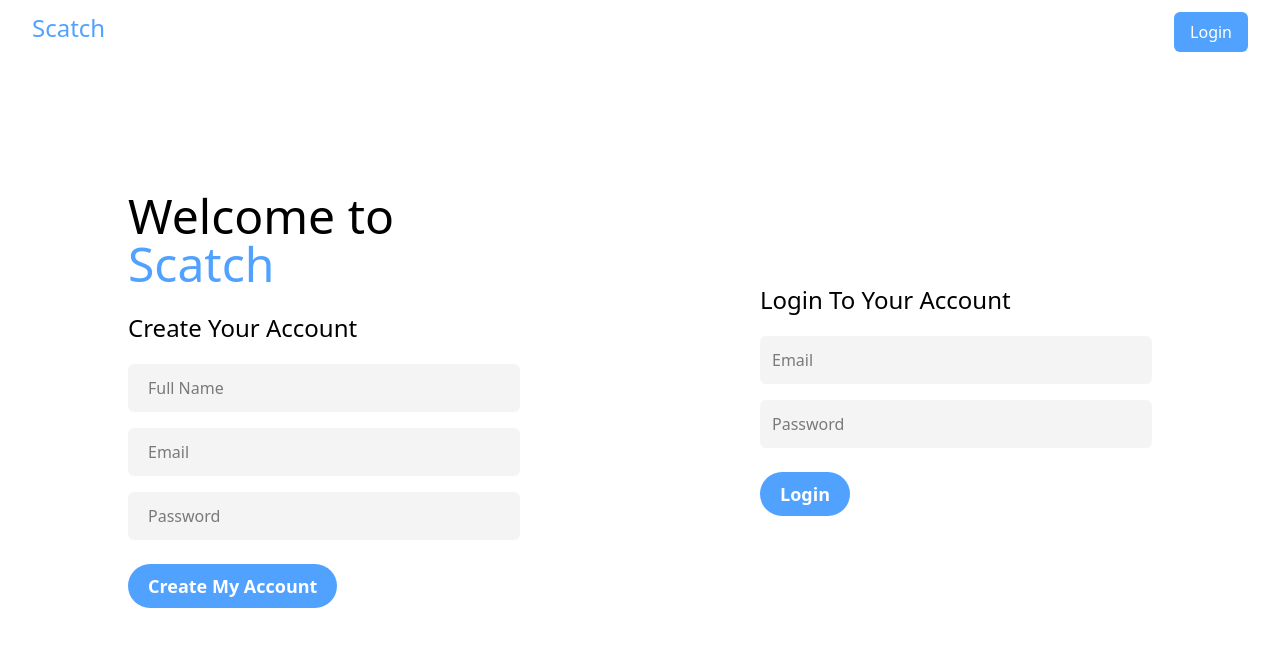
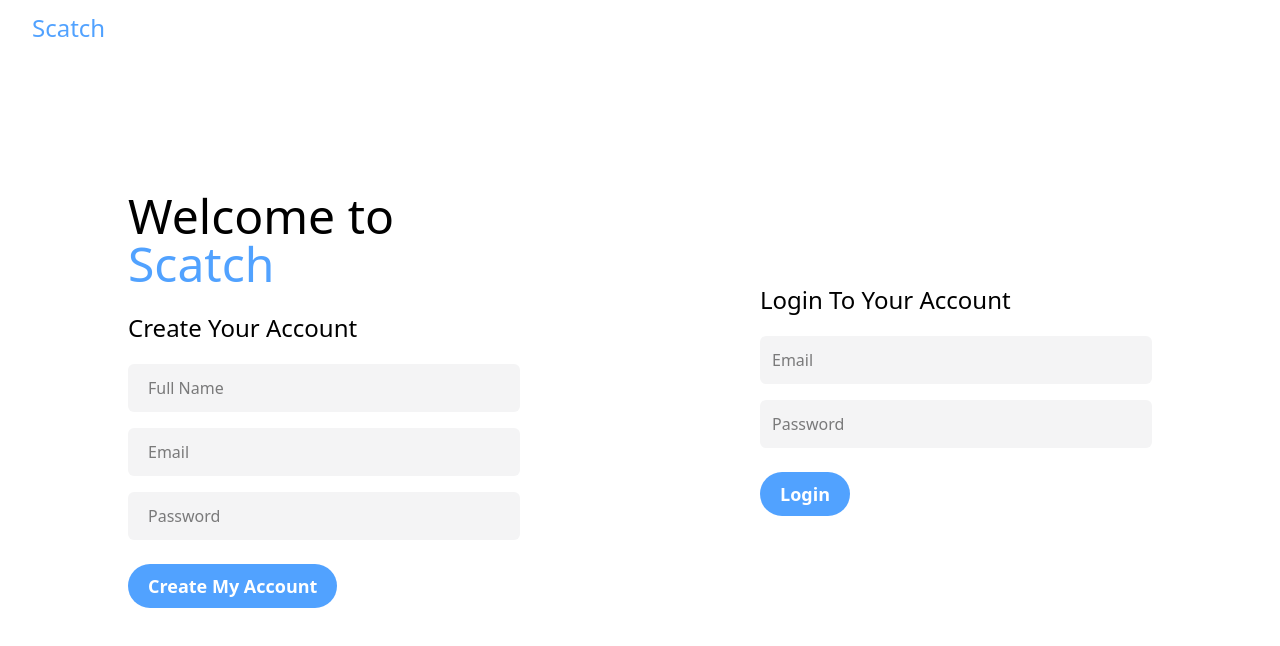
Before and after one commit to Affan840/Scatch, a React (Vite) app in the folder frontend/: page /auth in a window 1280 px wide. Shown: the top 646 px of the page. Built offline with nearby package versions, Linux system fonts and the light colour scheme; no server answers.

Commit message:
Change api endpoint

```diff
--- a/frontend/src/components/Nav.jsx
+++ b/frontend/src/components/Nav.jsx
@@ -55,7 +55,7 @@ const Nav = () => {
               </button>
             </div>
           ) : (
-            location.pathname !== "/" && (
+            location.pathname === "/" && (
               <div className="flex gap-4">
                 <Link
                   to="/auth"
```
